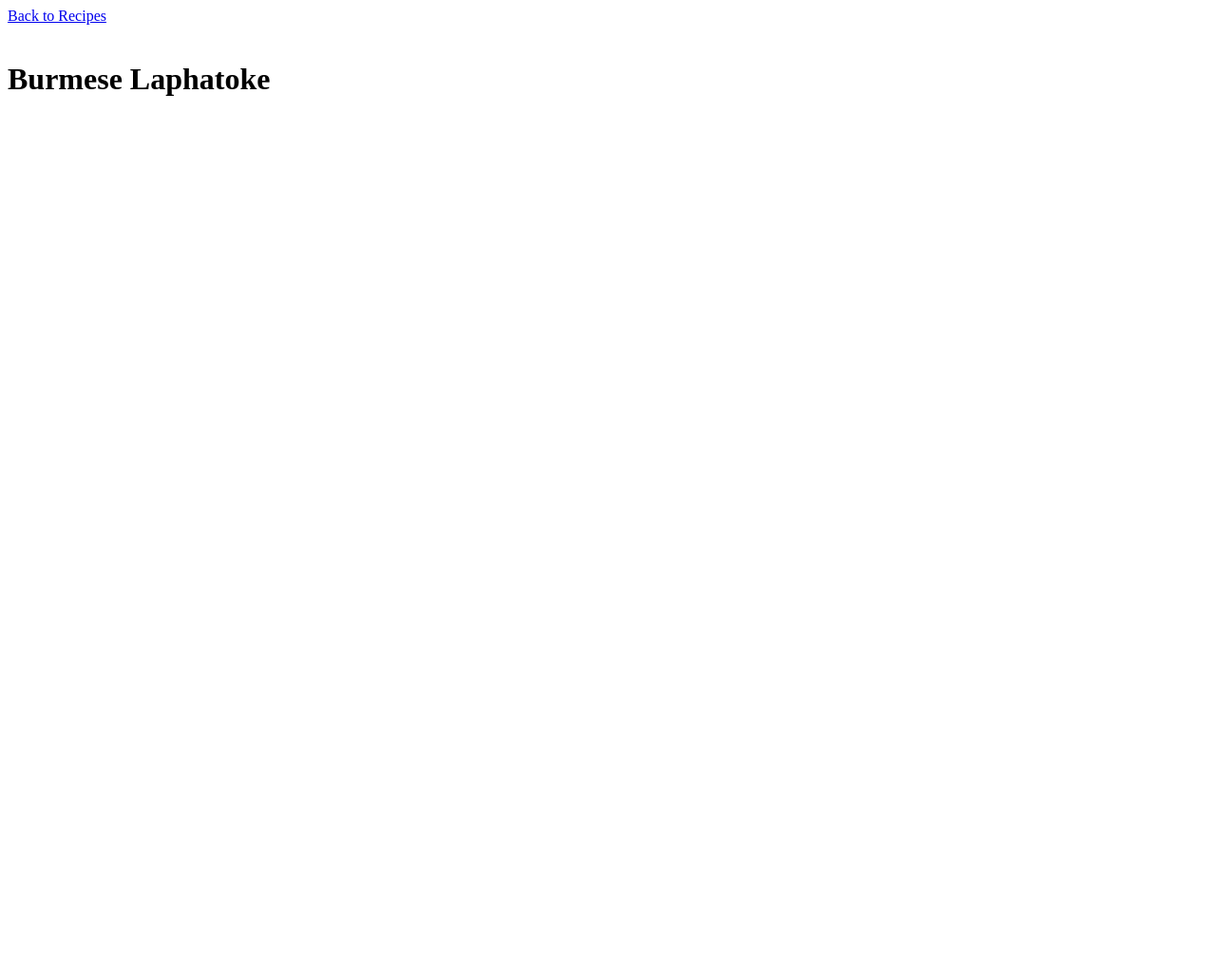
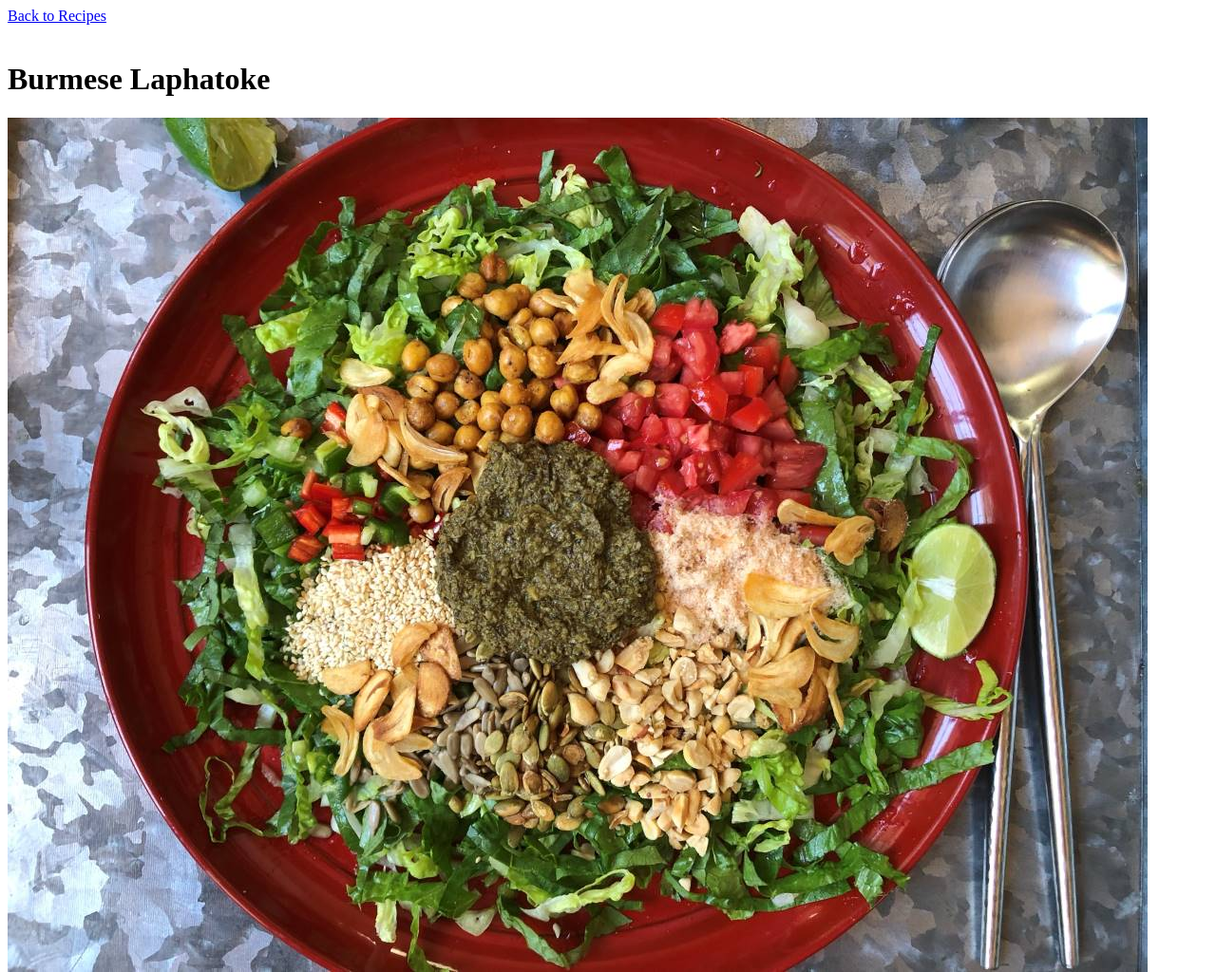
Before and after one commit to Oaksoe11/odin-recipes, a plain HTML site: page recipes/laphatoke.html in a window 1280 px wide. Shown: the whole page at 95% size. Before the commit the page ends 800 px from the top, so only its background shows below. Drawn offline with Linux system fonts and the light colour scheme.

Commit message:
Add laphatoke image to laphatoke.html

```diff
--- a/recipes/laphatoke.html
+++ b/recipes/laphatoke.html
@@ -9,5 +9,7 @@
     <a href="../index.html">Back to Recipes</a><br><br>
 
     <h1>Burmese Laphatoke</h1>
+
+    <img src="../images/laphatoke.png" alt="Laphatoke image">
 </body>
 </html>
```
